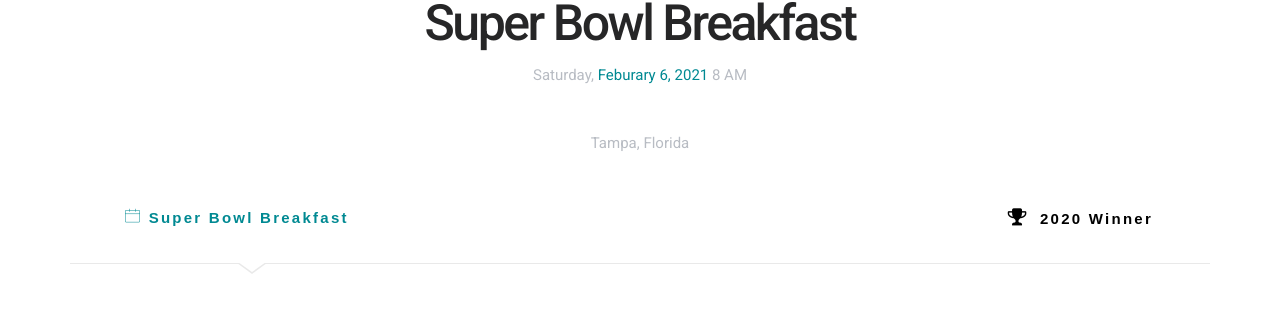
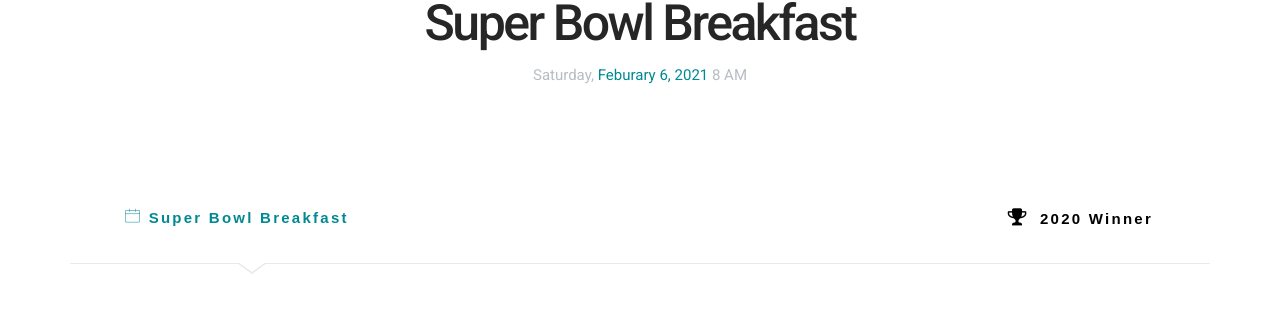
Before and after one commit to AIAUSA/Superbowl, a Jekyll site: the page built from index.md, in a window 1280 px wide and 900 px high, scrolled down 998 px. Shown: the part 126-441 px from the top of the window. Built offline with Jekyll 4.4.1, drawn with Linux system fonts in a browser that asks for light colours; some web fonts are replaced; comment, search, counter and statistics services are not loaded.

Commit message:
Removing 'Tampa, Florida' from location.

```diff
--- a/_data/event.yml
+++ b/_data/event.yml
@@ -15,5 +15,5 @@ sold_out_message: Please check back next year!
 time: 8 AM
 event_name: Super Bowl Breakfast
 address: ''
-city-state: Tampa, Florida
+city-state:
 hotel-link: ''
```
